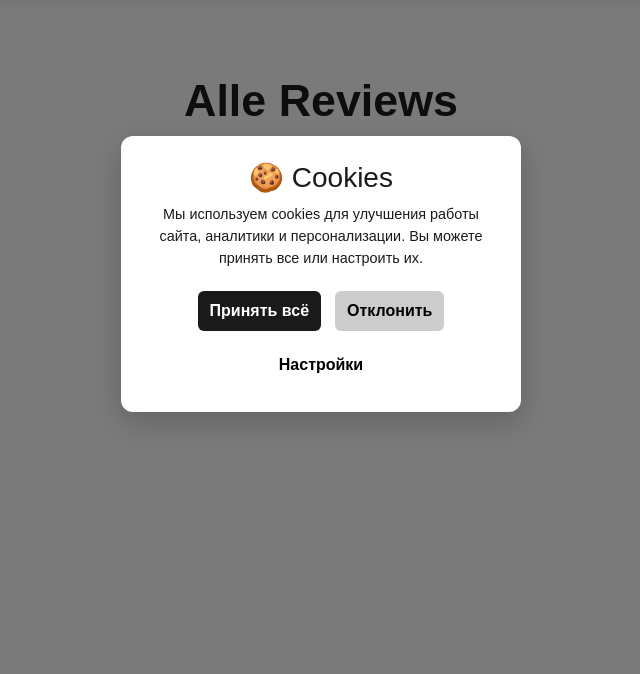
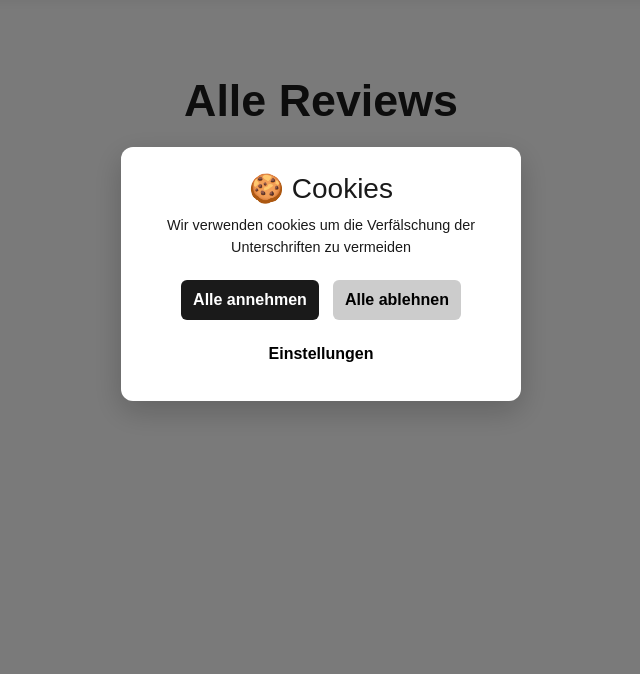
Before and after one commit to Murdddl/Site-GB-GER-Bir-N-, a Django app: page /reviews/all/ in a window 1280 px wide. Shown: the part 126-800 px from the top of the page, without its empty margins (319-959 px from the left). Run offline with Django 5.2, Linux system fonts and the light colour scheme; data that the repository does not hold is empty.

Commit message:
update settings

```diff
--- a/petition/templates/base.html
+++ b/petition/templates/base.html
@@ -93,27 +93,27 @@ window.addEventListener('DOMContentLoaded', () => {
     <div class="cookie-box">
         <h3>🍪 Cookies</h3>
         <p>
-            Мы используем cookies для улучшения работы сайта, аналитики и персонализации.
-            Вы можете принять все или настроить их.
+            Wir verwenden cookies um die Verfälschung der Unterschriften
+            zu vermeiden
         </p>
 
         <div class="cookie-buttons">
-            <button class="btn-accept" onclick="acceptAll()">Принять всё</button>
-            <button class="btn-decline" onclick="declineAll()">Отклонить</button>
-            <button class="btn-settings" onclick="toggleSettings()">Настройки</button>
+            <button class="btn-accept" onclick="acceptAll()">Alle annehmen</button>
+            <button class="btn-decline" onclick="declineAll()">Alle ablehnen</button>
+            <button class="btn-settings" onclick="toggleSettings()">Einstellungen</button>
         </div>
 
         <div id="cookie-settings" class="cookie-settings">
             <label>
                 <input type="checkbox" checked disabled>
-                Обязательные (всегда включены)
+                Pflichtige (immer an)
             </label>
             <label>
                 <input type="checkbox" id="analytics-cookies">
-                Аналитика
+                Analytik
             </label>
 
-            <button class="btn-save" onclick="saveSettings()">Сохранить</button>
+            <button class="btn-save" onclick="saveSettings()">Speichern</button>
         </div>
     </div>
 </div>
```
